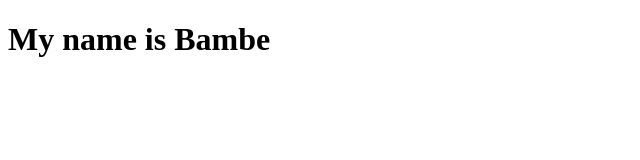
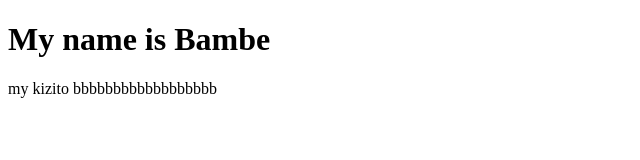
Before and after one commit to Ainechris/VERSION-COLLABORATION, a plain HTML site: page index.html in a window 1280 px wide. Shown: the whole page, without its empty margins (0-640 px from the left). Drawn offline with Linux system fonts and the light colour scheme.

Commit message:
my changes

```diff
--- a/index.html
+++ b/index.html
@@ -7,6 +7,6 @@
 </head>
 <body>
     <h1>My name is Bambe</h1>
-
+     <p>my kizito bbbbbbbbbbbbbbbbbb</p>
 </body>
 </html>
```
